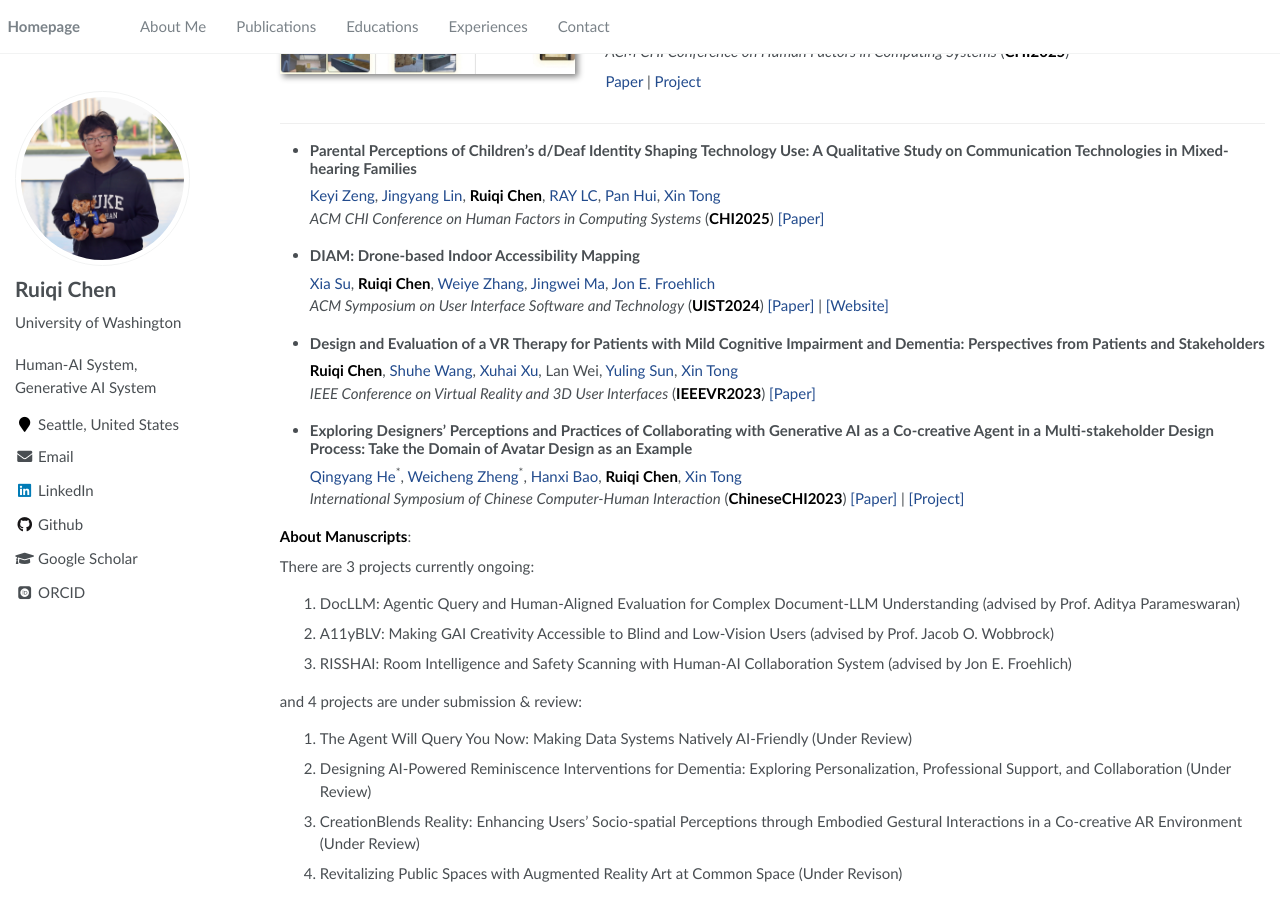
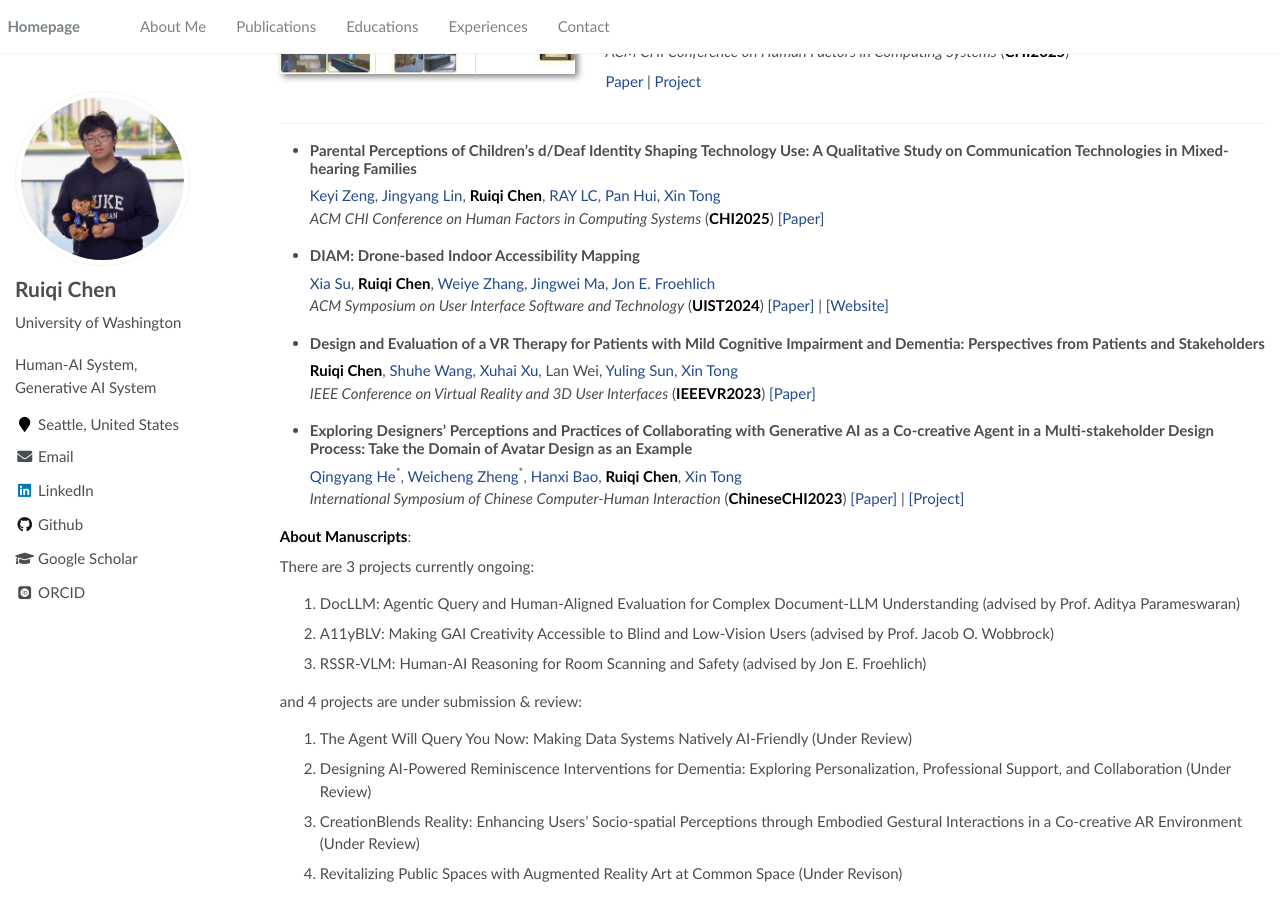
Before and after one commit to Ruiqi-Chen-0216/Ruiqi-Chen-0216.github.io, a Jekyll site: the page built from _pages/publications.md, in a window 1280 px wide and 900 px high, scrolled down 657 px. Built offline with Jekyll 4.4.1, drawn with Linux system fonts in a browser that asks for light colours; some web fonts are replaced.

Commit message:
Update publications.md

```diff
--- a/_pages/publications.md
+++ b/_pages/publications.md
@@ -84,7 +84,7 @@ layout: default
 There are 3 projects currently ongoing:
 1. DocLLM: Agentic Query and Human-Aligned Evaluation for Complex Document-LLM Understanding (advised by Prof. Aditya Parameswaran)
 2. A11yBLV: Making GAI Creativity Accessible to Blind and Low-Vision Users (advised by Prof. Jacob O. Wobbrock)
-3. RISSHAI: Room Intelligence and Safety Scanning with Human-AI Collaboration System (advised by Jon E. Froehlich)
+3. RSSR-VLM: Human-AI Reasoning for Room Scanning and Safety (advised by Jon E. Froehlich)
 
 and 4 projects are under submission & review:
 1. The Agent Will Query You Now: Making Data Systems Natively AI-Friendly (Under Review)
```
